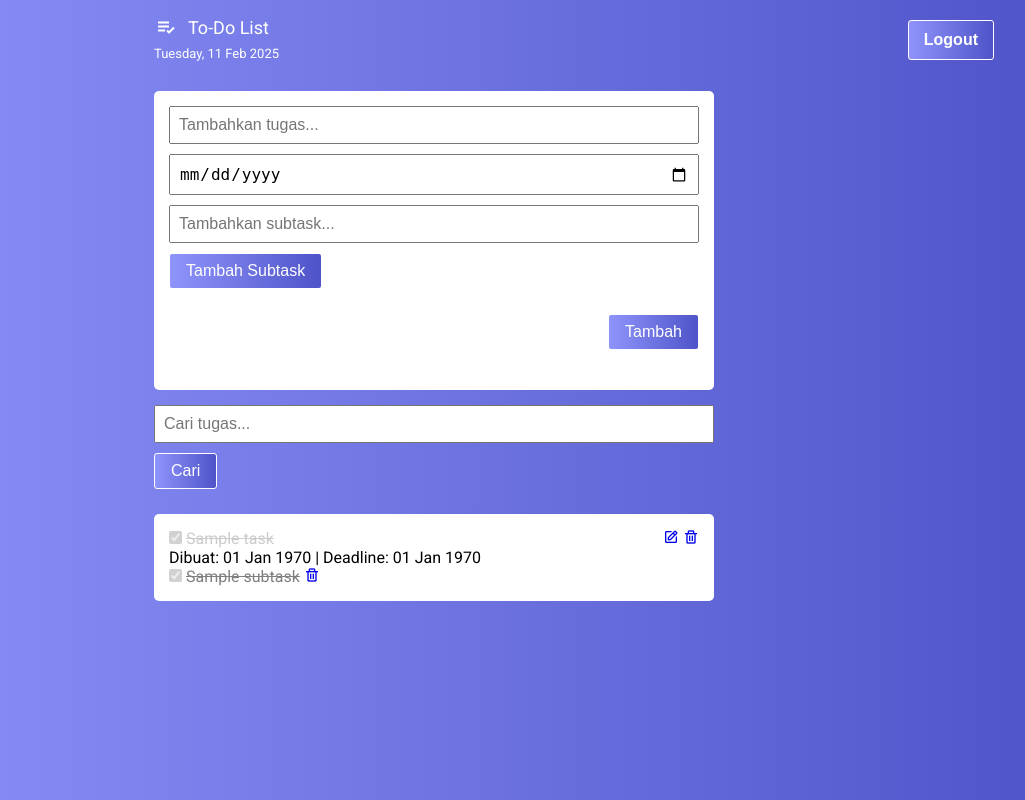
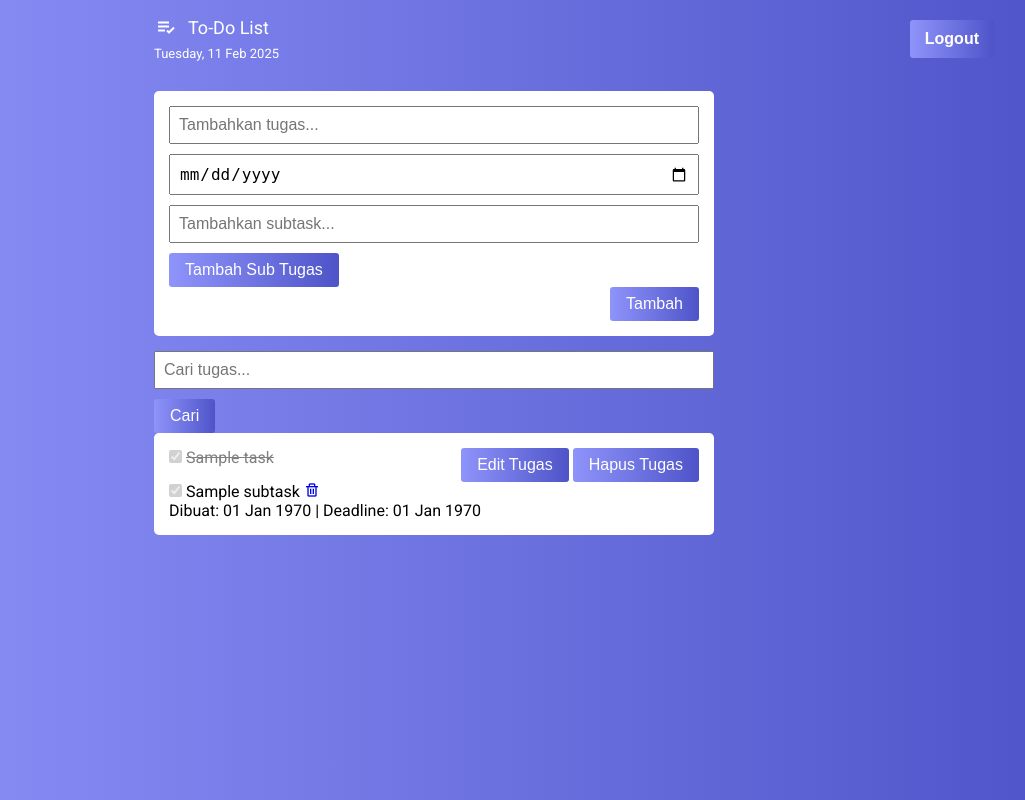
Before and after one commit to RizkyAngrh96/Todolist, a PHP site: page / in a window 1280 px wide. Shown: the whole page, without its empty margins (206-1231 px from the left). Run offline with PHP 8.4, Linux system fonts and the light colour scheme; the visitor is signed in with stand-in values (Sample User, id 1); tables that the repository leaves empty or names only in its code hold one stand-in row (values such as "Sample post").

Commit message:
Todolist pertama

```diff
--- a/index.php
+++ b/index.php
@@ -123,7 +123,7 @@ if(isset($_GET['logout'])) {
                     <div id="subtask-container">
                         <input type="text" name="subtasks[]" class="input-control" placeholder="Tambahkan subtask...">
                     </div>
-                    <button type="button" id="add-subtask">Tambah Subtask</button>
+                    <button type="button" id="add-subtask">Tambah Sub Tugas</button>
                     <div class="text-right">
                         <button type="submit" name="add">Tambah</button>
                     </div>
@@ -143,13 +143,10 @@ if(isset($_GET['logout'])) {
                         <div>
                             <input type="checkbox" onclick="window.location.href = '?done=<?= $r['taskid'] ?>&status=<?= $r['taskstatus'] ?>'" <?= $r['taskstatus'] == 'close' ? 'checked disabled' : '' ?>>
                             <span><?= $r['tasklabel'] ?></span>
-                            <div class="task-meta">
-                                Dibuat: <?= date("d M Y", strtotime($r['createdat'])) ?> | Deadline: <?= date("d M Y", strtotime($r['deadline'])) ?>
-                            </div>
                         </div>
                         <div class="actions">
-                            <a href="edit.php?id=<?= $r['taskid'] ?>" class="edit"><i class="bx bx-edit"></i></a>
-                            <a href="?delete=<?= $r['taskid'] ?>" class="delete" onclick="return confirm('Hapus tugas ini?')"><i class="bx bx-trash"></i></a>
+                            <button onclick="window.location.href='edit.php?id=<?= $r['taskid'] ?>'" class="btn-edit">Edit Tugas</button>
+                            <button onclick="if(confirm('Hapus tugas ini?')) window.location.href='?delete=<?= $r['taskid'] ?>'" class="btn-delete">Hapus Tugas</button>
                         </div>
                     </div>
 
@@ -167,10 +164,15 @@ if(isset($_GET['logout'])) {
                             </div>
                         <?php endwhile; ?>
                     </div>
+                    <div class="task-meta">
+                        Dibuat: <?= date("d M Y", strtotime($r['createdat'])) ?> | Deadline: <?= date("d M Y", strtotime($r['deadline'])) ?>
+                    </div>
                 </div>
             <?php endwhile; ?>
         </div>
     </div>
+</body>
+</html>
 
     <!-- Pindahkan script ini ke bawah dan di luar loop -->
     <script>
--- a/style.css
+++ b/style.css
@@ -1,24 +1,27 @@
+/* Import Font */
 @import url('https://fonts.googleapis.com/css2?family=Roboto:wght@400;500;700&display=swap');
 
+/* Reset Default Styles */
 * {
+    margin: 0;
     padding: 0;
-    margin: 0;
     box-sizing: border-box;
 }
 
+/* Body Styling */
 body {
     font-family: 'Roboto', sans-serif;
-    background: #4e54c8;
-    background: -webkit-linear-gradient(to right, #8f94fb, #4e54c8);
     background: linear-gradient(to right, #8f94fb, #4e54c8);
 }
 
+/* Container */
 .container {
     width: 590px;
     height: 100vh;
     margin: 0 auto;
 }
 
+/* Header */
 .header {
     padding: 15px;
     color: #fff;
@@ -42,27 +45,33 @@ body {
 .header .description {
     font-size: 13px;
 }
+
+/* Logout Button */
 .logout {
     position: absolute;
     top: 20px;
     right: 80px;
 }
+
 .btn-logout {
     background-color: #ff4d4d;
     color: white;
     padding: 10px 15px;
-    text-decoration: none;
+    font-weight: bold;
+    border: none;
+    cursor: pointer;
+}
 
-    font-weight: bold;
-}
 .btn-logout:hover {
     background-color: #cc0000;
 }
 
+/* Content */
 .content {
     padding: 15px;
 }
 
+/* Card */
 .card {
     background-color: #fff;
     padding: 15px;
@@ -70,54 +79,53 @@ body {
     margin-bottom: 15px;
 }
 
+/* Input Control */
 .input-control {
     width: 100%;
-    display: block;
     padding: 0.5rem;
     font-size: 1rem;
     margin-bottom: 10px;
 }
 
-.text-right {
-    text-align: right;
+/* Buttons Layout */
+.buttons {
+    display: flex;
+    justify-content: space-between;
+    align-items: center;
 }
 
+#add-subtask {
+    flex-grow: 1;
+}
+
+.text-right {
+    display: flex;
+    justify-content: flex-end;
+}
+
+/* Button */
 button {
     padding: 0.5rem 1rem;
     font-size: 1rem;
     cursor: pointer;
-    background: #4e54c8;
-    background: -webkit-linear-gradient(to right, #8f94fb, #4e54c8);
     background: linear-gradient(to right, #8f94fb, #4e54c8);
     color: #fff;
-    border: 1px solid;
+    border: none;
     border-radius: 3px;
-    margin-bottom: 25px;
 }
 
+/* Task Item */
 .task-item {
     display: flex;
     justify-content: space-between;
 }
 
-.text-orange {
-    color: orange;
-}
-
-.text-red {
-    color: red;
-}
-
 .task-item.done span {
-    text-decoration: line-through;
-    color: #ccc;
-}
-.done span {
     text-decoration: line-through;
     color: gray;
 }
 
-
+/* Responsive */
 @media (max-width: 768px) {
     .container {
         width: 100%;
```
Also changed, not shown: dashboard.html (deleted, +0 -11 lines), WhatsApp Image 2024-09-08 at 00.36.20_96218de8.jpg (deleted).
